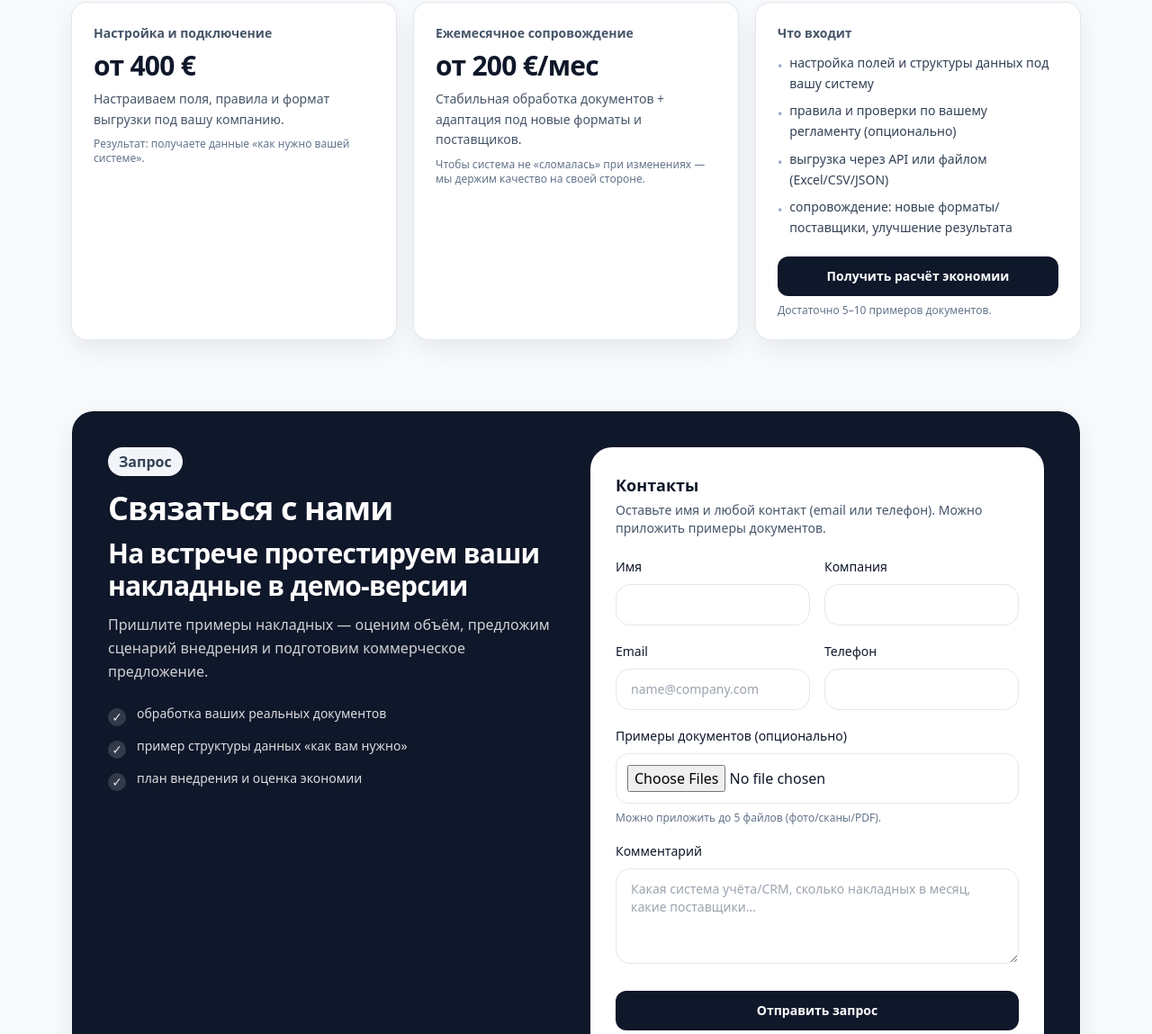
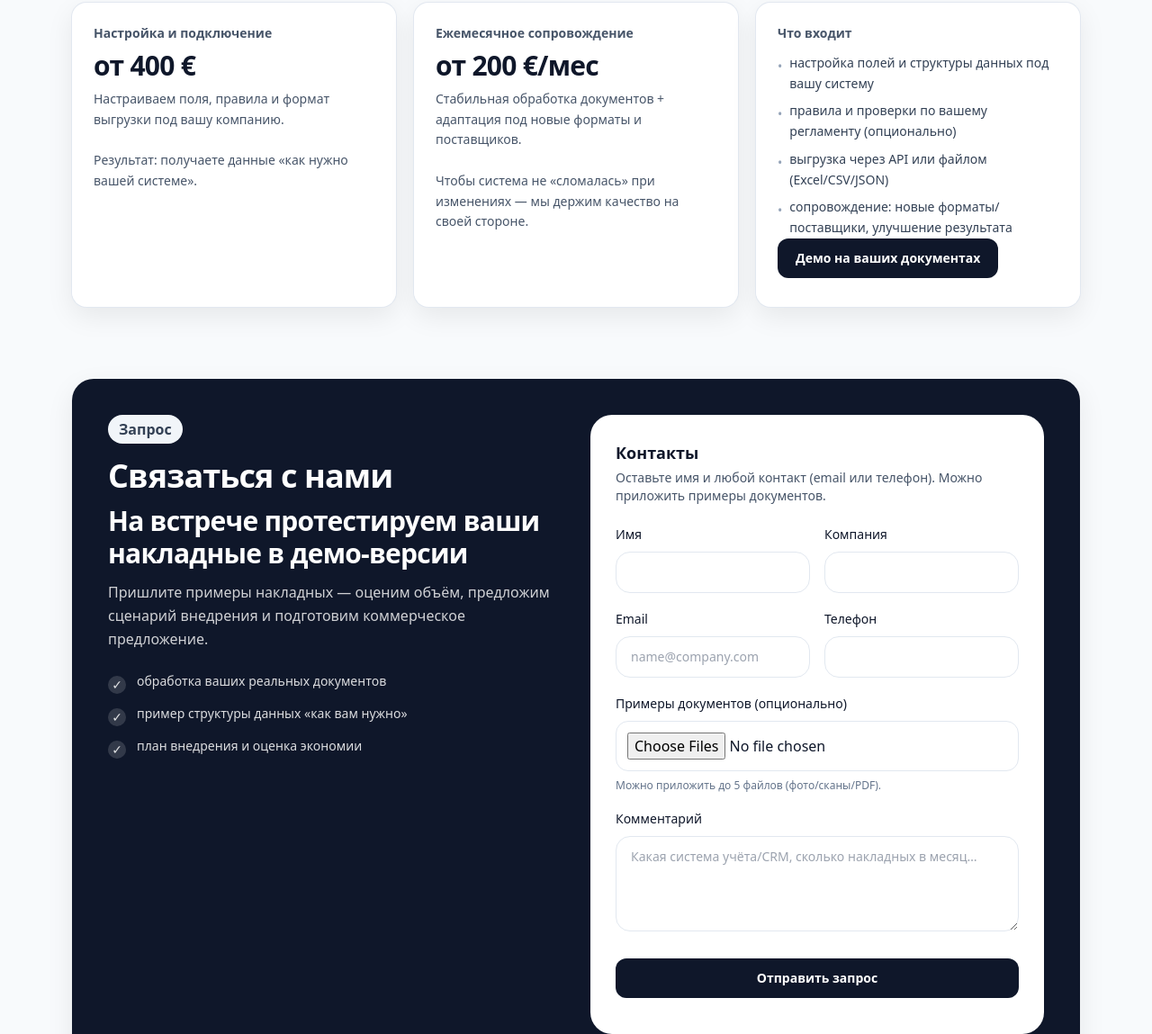
Before and after one commit to emailoflvs/doclogic, an Astro site in the folder web/: page / in a window 1280 px wide. Shown: the part 6276-7425 px from the top of the page at 90% size. Built offline with nearby package versions, Linux system fonts and the light colour scheme; Astro itself is replaced by a stand-in of ours; no server answers.

Commit message:
доработка

```diff
--- a/web/src/pages/index.astro
+++ b/web/src/pages/index.astro
@@ -1019,8 +1019,8 @@ const buildId = new Date().toISOString().slice(0, 19).replace('T', ' ');
         <div class="mt-2 text-2xl md:text-3xl font-bold tracking-tight">от 400 €</div>
         <p class="p mt-2 text-sm text-slate-700">
           Настраиваем поля, правила и формат выгрузки под вашу компанию.
-        </p>
-        <p class="mt-2 text-xs text-slate-500">
+
+        <br><br>
           Результат: получаете данные «как нужно вашей системе».
         </p>
       </Card>
@@ -1030,8 +1030,8 @@ const buildId = new Date().toISOString().slice(0, 19).replace('T', ' ');
         <div class="mt-2 text-2xl md:text-3xl font-bold tracking-tight">от 200 €/мес</div>
         <p class="p mt-2 text-sm text-slate-700">
           Стабильная обработка документов + адаптация под новые форматы и поставщиков.
-        </p>
-        <p class="mt-2 text-xs text-slate-500">
+
+        <br><br>
           Чтобы система не «сломалась» при изменениях — мы держим качество на своей стороне.
         </p>
       </Card>
@@ -1057,10 +1057,9 @@ const buildId = new Date().toISOString().slice(0, 19).replace('T', ' ');
             сопровождение: новые форматы/поставщики, улучшение результата
           </li>
         </ul>
+<a class="btn btn-primary" href="#request">Демо на ваших документах</a>
 
-        <a href="#request" class="btn btn-primary mt-5 w-full">Получить расчёт экономии</a>
         <div class="mt-2 text-xs text-slate-500">
-          Достаточно 5–10 примеров документов.
         </div>
       </Card>
     </FlexGrid>
@@ -1119,12 +1118,14 @@ const buildId = new Date().toISOString().slice(0, 19).replace('T', ' ');
                 <div class="mt-4">
                   <label class="text-sm font-medium" for="samples">Примеры документов (опционально)</label>
                   <input id="samples" name="samples" type="file" class="file mt-2" multiple accept="image/*,application/pdf" />
-                  <div class="small mt-2">Можно приложить до 5 файлов (фото/сканы/PDF).</div>
+                  <div class="small mt-2">
+                  Можно приложить до 5 файлов (фото/сканы/PDF).</div>
                 </div>
 
                 <div class="mt-4">
                   <label class="text-sm font-medium" for="message">Комментарий</label>
-                  <textarea id="message" name="message" rows="4" class="mt-2 w-full rounded-2xl border border-slate-200 bg-white px-4 py-3 text-sm" placeholder="Какая система учёта/CRM, сколько накладных в месяц, какие поставщики…"></textarea>
+                  <textarea id="message" name="message" rows="4" class="mt-2 w-full rounded-2xl border border-slate-200 bg-white px-4 py-3 text-sm"
+                  placeholder="Какая система учёта/CRM, сколько накладных в месяц…"></textarea>
                 </div>
 
                 <button id="submitBtn" class="btn btn-primary w-full mt-6" type="submit">Отправить запрос</button>
```
